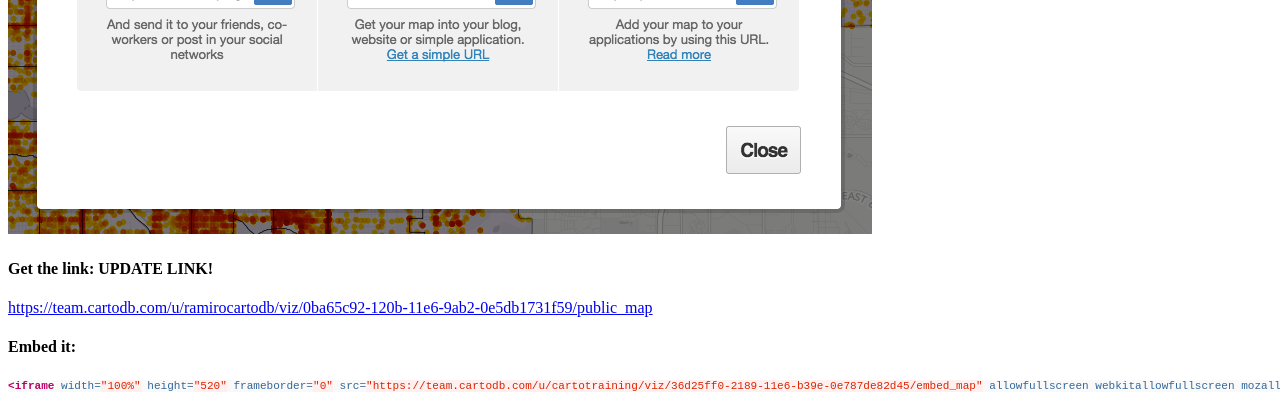
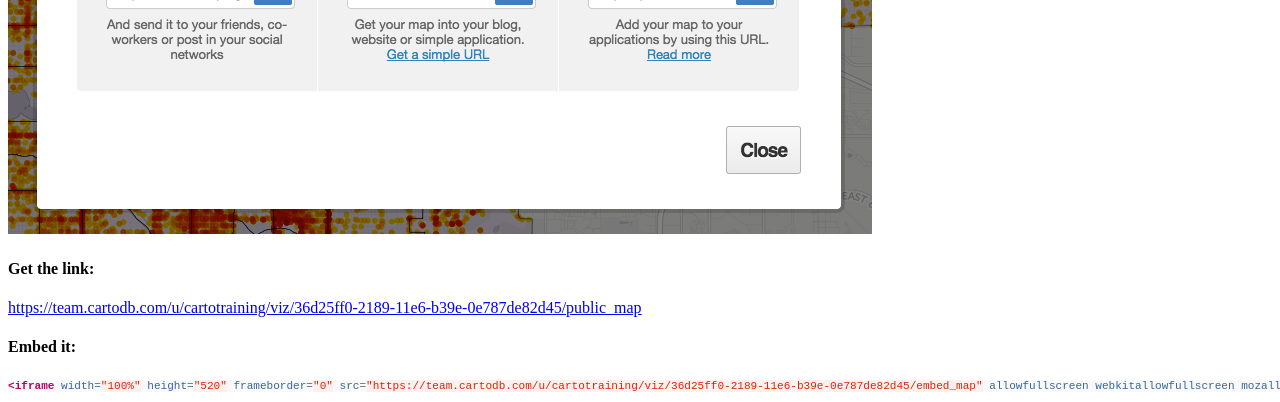
Before and after one commit to CartoDB/training, a Jekyll site: the page built from _posts/2016-06-01-the-times.md, in a window 1280 px wide and 900 px high, scrolled down 11742 px, cut to the strip 0-402 px from the top of the window. Built offline with Jekyll 4.4.1, drawn with Linux system fonts in a browser that asks for light colours; a style sheet for code colours, icons or effects is not loaded.

Commit message:
fix typos

```diff
--- a/_posts/2016-06-01-the-times.md
+++ b/_posts/2016-06-01-the-times.md
@@ -97,9 +97,7 @@
 
 ### 2.2 Datasets
 
-These are the datasets we are going to use on our workshop. You'll find them
-all on our [Data Library](https://cartodb.com/data-library) and fit way well
-on a free account.
+These are the datasets we are going to use on our workshop. You'll find them all on our [Data Library](https://cartodb.com/data-library) and fit way well on a free account.
 
 * **Populated Places** [`ne_10m_populated_places_simple`]: City and town points.
 * **World Borders** [`world_borders`]: World countries borders.
@@ -481,9 +479,9 @@
 
 ![share](../img/common/share.png)
 
-#### **Get the link**: UPDATE LINK!
+#### **Get the link**:
 
-[https://team.cartodb.com/u/ramirocartodb/viz/0ba65c92-120b-11e6-9ab2-0e5db1731f59/public_map](https://team.cartodb.com/u/ramirocartodb/viz/0ba65c92-120b-11e6-9ab2-0e5db1731f59/public_map)
+[https://team.cartodb.com/u/cartotraining/viz/36d25ff0-2189-11e6-b39e-0e787de82d45/public_map](https://team.cartodb.com/u/cartotraining/viz/36d25ff0-2189-11e6-b39e-0e787de82d45/public_map)
 
 #### **Embed it**:
 
```
